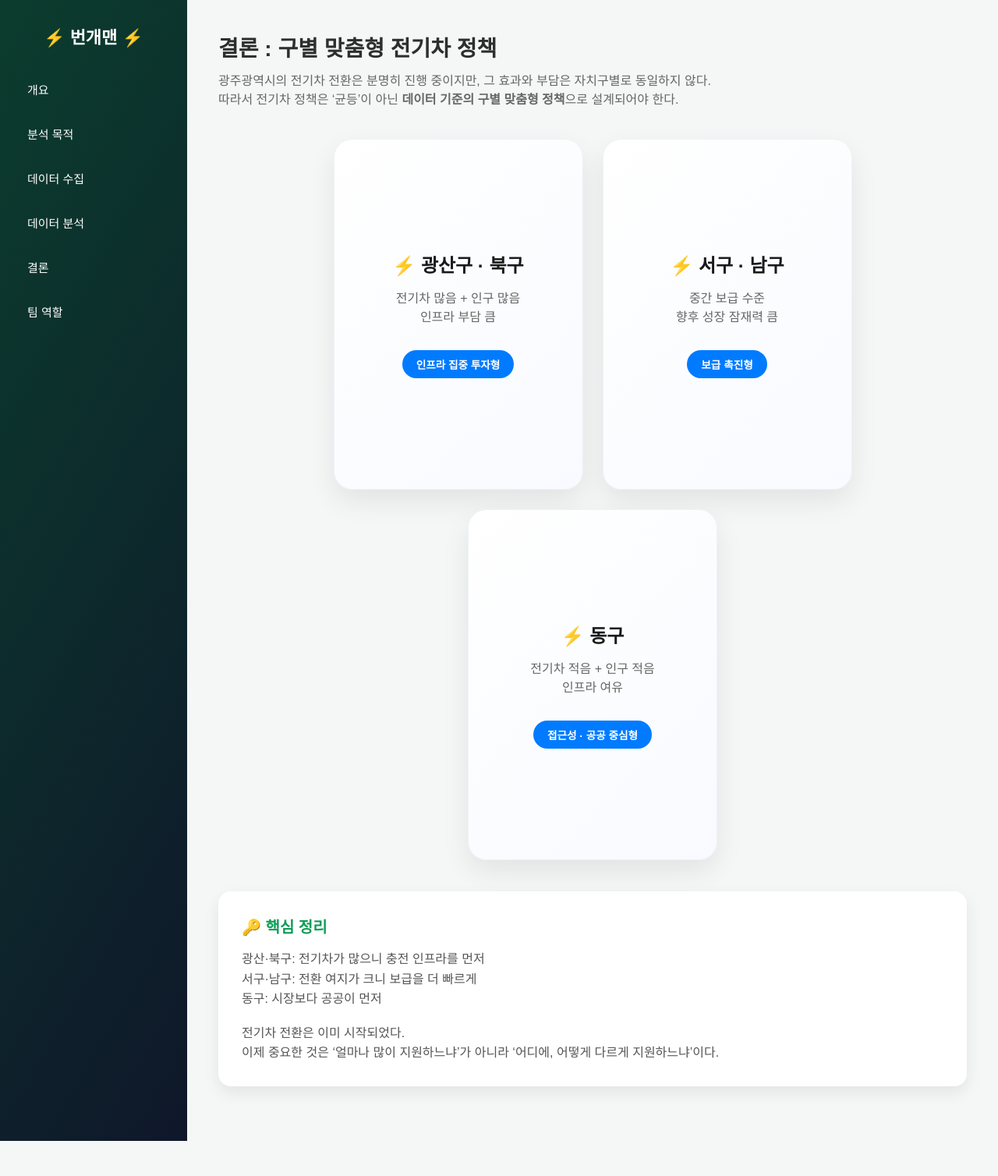
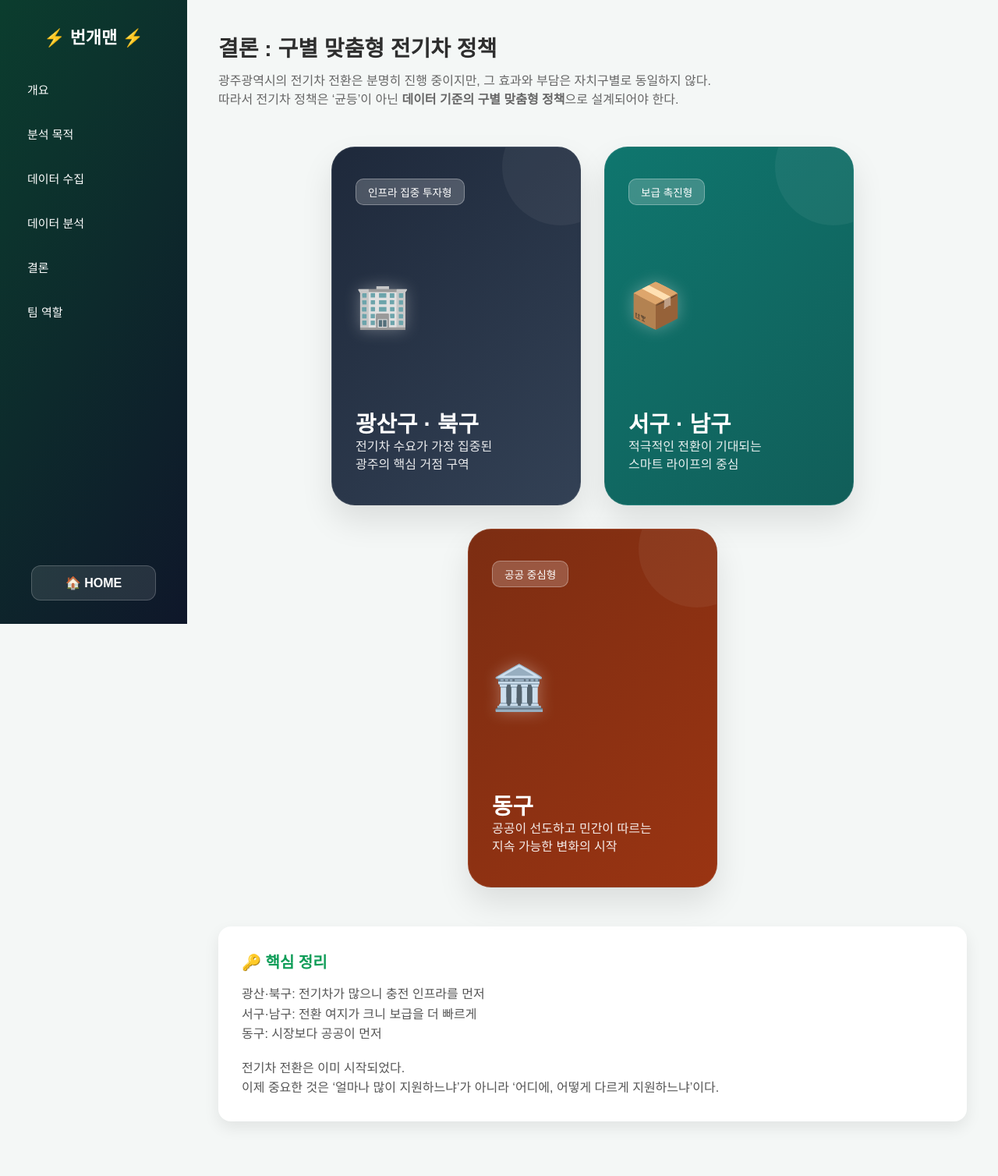
Before and after one commit to 2025-DongA-DataAI-3/car_project, a Flask app: page /conclusion in a window 1280 px wide. Shown: the whole page at 78% size. Before the commit the page ends 1463 px from the top, so only its background shows below. Run offline with Flask 3, Linux system fonts and the light colour scheme.

Commit message:
오늘 최종

```diff
--- a/static/style.css
+++ b/static/style.css
@@ -48,6 +48,41 @@ body {
 
 .sidebar ul li a:hover {
     background: rgba(255, 255, 255, 0.2);
+}
+
+/* 사이드바 전체에 Flex 적용 (하단 배치를 위해) */
+.sidebar {
+    display: flex;
+    flex-direction: column;
+    justify-content: space-between; /* 메뉴와 푸터를 양 끝으로 보냄 */
+    height: 100vh;
+    padding-bottom: 30px;
+}
+
+/* 하단 버튼 영역 */
+.sidebar-footer {
+    padding: 0 20px;
+    margin-top: auto; /* 상단 메뉴가 적어도 아래로 밀리게 함 */
+}
+
+.home-btn {
+    display: block;
+    text-align: center;
+    padding: 12px;
+    background: rgba(255, 255, 255, 0.1);
+    color: white;
+    text-decoration: none;
+    border-radius: 12px;
+    font-weight: bold;
+    transition: all 0.3s ease;
+    border: 1px solid rgba(255, 255, 255, 0.2);
+}
+
+.home-btn:hover {
+    background: #bbf7d0; /* 자동차 페이지의 포인트 컬러와 맞춤 */
+    color: #0b3d2e;
+    transform: translateY(-3px);
+    box-shadow: 0 5px 15px rgba(0, 0, 0, 0.2);
 }
 
 .content {
@@ -203,18 +238,19 @@ h1 {
 /* ===== conclusion 카드 영역 ===== */
 
 /* 컨테이너: 카드들을 가로로 배치 */
+/* 컨테이너 */
 .conclusion-card-container {
     display: flex;
     flex-wrap: wrap;
-    gap: 25px;
+    gap: 30px;
     justify-content: center;
     perspective: 1500px;
-    margin: 40px 0;
+    margin: 50px 0;
 }
 
 .conclusion-card-wrapper {
     width: 320px;
-    height: 450px; /* 높이를 살짝 키워 여유를 줌 */
+    height: 460px;
     cursor: pointer;
 }
 
@@ -222,7 +258,7 @@ h1 {
     position: relative;
     width: 100%;
     height: 100%;
-    transition: transform 0.8s cubic-bezier(0.4, 0, 0.2, 1);
+    transition: transform 0.6s cubic-bezier(0.23, 1, 0.32, 1);
     transform-style: preserve-3d;
 }
 
@@ -230,84 +266,120 @@ h1 {
     transform: rotateY(180deg);
 }
 
-/* 앞면 & 뒷면 공통 스타일 */
+/* 공통 카드 디자인 */
 .conclusion-card-face {
     position: absolute;
     width: 100%;
     height: 100%;
     backface-visibility: hidden;
-    border-radius: 24px; /* 더 둥글고 세련된 모서리 */
-    padding: 35px; /* 모든 면의 여백을 35px로 통일 */
+    border-radius: 30px;
+    padding: 40px 30px;
     box-sizing: border-box;
-    box-shadow: 0 15px 35px rgba(0,0,0,0.08);
+    box-shadow: 0 20px 40px rgba(0,0,0,0.1);
     display: flex;
     flex-direction: column;
+    overflow: hidden; /* 내부 장식 요소가 넘치지 않게 */
 }
 
-/* 앞면: 예쁜 그라데이션 디자인 */
+/* --- 앞면 디자인: 카드 느낌 물씬 --- */
 .conclusion-card-face:not(.conclusion-card-back) {
-    background: linear-gradient(135deg, #ffffff 0%, #f8faff 100%);
-    border: 1px solid #eef2f7;
-    justify-content: center; /* 앞면은 중앙 정렬 느낌 */
-    align-items: center;
-    text-align: center;
+    background: linear-gradient(135deg, #1e293b 0%, #334155 100%); /* 다크한 네이비톤 */
+    color: white;
+    justify-content: space-between;
+    align-items: flex-start; /* 왼쪽 정렬로 변경하여 카드 느낌 강조 */
+    border: 1px solid rgba(255,255,255,0.1);
 }
 
-/* 뒷면: 정보 집중형 디자인 */
-.conclusion-card-back {
-    background: #ffffff;
-    transform: rotateY(180deg);
-    text-align: left; /* 왼쪽 정렬 */
-    justify-content: flex-start;
-    border: 1px solid #007bff; /* 포인트 테두리 */
+/* 배경 장식 원형 */
+.conclusion-card-face:not(.conclusion-card-back)::before {
+    content: "";
+    position: absolute;
+    top: -50px;
+    right: -50px;
+    width: 150px;
+    height: 150px;
+    background: rgba(255, 255, 255, 0.05);
+    border-radius: 50%;
 }
 
-/* 카드 내부 텍스트 스타일 */
-.conclusion-card h2 {
-    font-size: 1.5rem;
+.conclusion-card-face h2 {
+    font-size: 1.8rem;
     font-weight: 800;
-    margin-bottom: 15px;
-    color: #1a1a1a;
-    word-break: keep-all;
+    margin: 0;
+    color: #fff;
+    z-index: 1;
 }
 
-.conclusion-card p {
-    color: #666;
-    line-height: 1.5;
-    margin-bottom: 20px;
+.front-main-icon {
+    font-size: 3.5rem;
+    margin: 20px 0;
+    filter: drop-shadow(0 0 10px rgba(255,255,255,0.3));
 }
 
-/* 뒷면 소제목 (특징, 필요 정책) - 왼쪽 라인 맞춤 */
+.front-desc {
+    font-size: 1rem;
+    opacity: 0.9;
+    line-height: 1.4;
+    font-weight: 300;
+    text-align: left;
+}
+
+/* --- 뒷면 디자인: 깔끔한 정리 --- */
+.conclusion-card-back {
+    background: #f0f4fa
+;
+    transform: rotateY(180deg);
+    border: 2px solid #334155;
+}
+
 .conclusion-card-back h3 {
     font-size: 1.1rem;
-    font-weight: 700;
-    color: #007bff;
-    margin: 0 0 10px 0; /* 불필요한 마진 제거 */
-    padding: 0;
+    color: #1e293b;
+    margin-bottom: 12px;
+    display: flex;
+    align-items: center;
+    gap: 8px;
 }
 
-/* 리스트 스타일 - 왼쪽 여백 최소화하여 제목과 라인 맞춤 */
+.conclusion-card-back h3::before {
+    content: "•";
+    color: #1e293b;
+    font-size: 1.5rem;
+}
+
 .conclusion-card-back ul {
     margin: 0 0 25px 0;
-    padding-left: 18px; /* 불렛 포인트 공간 */
-    list-style-type: disc;
+    padding-left: 0;
+    list-style: none;
 }
 
 .conclusion-card-back li {
     font-size: 0.95rem;
-    color: #444;
+    color: #475569;
     margin-bottom: 8px;
+    padding-left: 15px;
+    position: relative;
     line-height: 1.4;
 }
 
-/* 뱃지 스타일 */
+.conclusion-card-back li::after {
+    content: "";
+    position: absolute;
+    left: 0;
+    top: 10px;
+    width: 4px;
+    height: 4px;
+    background: #cbd5e1;
+    border-radius: 50%;
+}
+
+/* 뱃지 */
 .policy-badge {
-    display: inline-block;
-    background: #007bff;
+    background: rgba(255,255,255,0.2);
+    backdrop-filter: blur(5px);
     color: white;
-    padding: 8px 18px;
-    border-radius: 50px;
+    padding: 6px 15px;
+    border-radius: 10px;
     font-size: 0.85rem;
-    font-weight: 600;
-    margin-top: 10px;
+    border: 1px solid rgba(255,255,255,0.3);
 }
--- a/templates/base.html
+++ b/templates/base.html
@@ -20,6 +20,10 @@
             <li><a href="/conclusion">결론</a></li>
             <li><a href="/team">팀 역할</a></li>
         </ul>
+
+        <div class="sidebar-footer">
+            <a href="/" class="home-btn">🏠 HOME</a>
+        </div>
     </aside>
 
     <!-- 메인 영역 -->
--- a/templates/conclusion.html
+++ b/templates/conclusion.html
@@ -27,24 +27,27 @@
     <div class="conclusion-card-wrapper">
         <div class="conclusion-card" onclick="this.classList.toggle('flip')">
             <div class="conclusion-card-face">
-                <h2>⚡ 광산구 · 북구</h2>
-                <p>전기차 많음 + 인구 많음<br>인프라 부담 큼</p>
                 <span class="policy-badge">인프라 집중 투자형</span>
+                <div class="front-main-icon">🏢</div>
+                <div>
+                    <h2>광산구 · 북구</h2>
+                    <p class="front-desc">전기차 수요가 가장 집중된<br>광주의 핵심 거점 구역</p>
+                </div>
             </div>
 
             <div class="conclusion-card-face conclusion-card-back">
-                <h3>특징</h3>
+                <h3>지역 특징</h3>
                 <ul>
-                    <li>전기차 절대 대수 많음</li>
-                    <li>인구 규모 큼</li>
-                    <li>전기차 1대당 충전기 수 낮음</li>
+                    <li>전기차 절대 대수 최다 구역</li>
+                    <li>높은 인구 밀도로 충전 수요 집중</li>
+                    <li>대단지 아파트 위주 인프라 부족</li>
                 </ul>
 
                 <h3>필요 정책</h3>
                 <ul>
-                    <li>생활권 밀착형 충전기 확대</li>
-                    <li>아파트 중심 급속충전기</li>
-                    <li>충전 대기 완화 정책</li>
+                    <li>생활권 밀착형 급속 충전기 확대</li>
+                    <li>전기차 전용 주차구획 대폭 확충</li>
+                    <li>출퇴근 시간대 충전 로테이션 시스템</li>
                 </ul>
             </div>
         </div>
@@ -52,23 +55,26 @@
 
     <div class="conclusion-card-wrapper">
         <div class="conclusion-card" onclick="this.classList.toggle('flip')">
-            <div class="conclusion-card-face">
-                <h2>⚡ 서구 · 남구</h2>
-                <p>중간 보급 수준<br>향후 성장 잠재력 큼</p>
+            <div class="conclusion-card-face" style="background: linear-gradient(135deg, #0f766e 0%, #115e59 100%);">
                 <span class="policy-badge">보급 촉진형</span>
+                <div class="front-main-icon">📦</div>
+                <div>
+                    <h2>서구 · 남구</h2>
+                    <p class="front-desc">적극적인 전환이 기대되는<br>스마트 라이프의 중심</p>
+                </div>
             </div>
             <div class="conclusion-card-face conclusion-card-back">
-                <h3>특징</h3>
+                <h3>지역 특징</h3>
                 <ul>
-                    <li>전기차 보급 중간 수준</li>
-                    <li>30~50대 인구 비중 높음</li>
-                    <li>향후 보급 증가 가능성 큼</li>
+                    <li>3050세대 경제활동 인구 밀집</li>
+                    <li>신규 차량 구매 및 전환 의사 높음</li>
+                    <li>전기차 보급 중간 단계</li>
                 </ul>
                 <h3>필요 정책</h3>
                 <ul>
-                    <li>구매 유도형 보조금</li>
-                    <li>가구 단위 인센티브</li>
-                    <li>법인 차량 전환 유도</li>
+                    <li>생애 첫 전기차 구매 보조금 강화</li>
+                    <li>공공기관 주차장 내 충전소 개방</li>
+                    <li>법인 및 업무용 차량 전환 인센티브</li>
                 </ul>
             </div>
         </div>
@@ -76,23 +82,26 @@
 
     <div class="conclusion-card-wrapper">
         <div class="conclusion-card" onclick="this.classList.toggle('flip')">
-            <div class="conclusion-card-face">
-                <h2>⚡ 동구</h2>
-                <p>전기차 적음 + 인구 적음<br>인프라 여유</p>
-                <span class="policy-badge">접근성 · 공공 중심형</span>
+            <div class="conclusion-card-face" style="background: linear-gradient(135deg, #7c2d12 0%, #9a3412 100%);">
+                <span class="policy-badge">공공 중심형</span>
+                <div class="front-main-icon">🏛️</div>
+                <div>
+                    <h2>동구</h2>
+                    <p class="front-desc">공공이 선도하고 민간이 따르는<br>지속 가능한 변화의 시작</p>
+                </div>
             </div>
             <div class="conclusion-card-face conclusion-card-back">
-                <h3>특징</h3>
+                <h3>지역 특징</h3>
                 <ul>
-                    <li>전기차 수 가장 적음</li>
-                    <li>1대당 충전기 수 가장 높음</li>
-                    <li>고령층·저밀도 주거 지역</li>
+                    <li>전기차 등록 대수 상대적 적음</li>
+                    <li>1대당 충전기 비율은 가장 여유</li>
+                    <li>고령 인구 및 저밀도 주거 특성</li>
                 </ul>
                 <h3>필요 정책</h3>
                 <ul>
-                    <li>공유·공공 전기차 확대</li>
-                    <li>공공기관 중심 전환</li>
-                    <li>고령층 이용 지원 정책</li>
+                    <li>공공기관 차량 100% 전기차 전환</li>
+                    <li>고령층 맞춤형 충전 UI/UX 지원</li>
+                    <li>동구형 전기차 카쉐어링 활성화</li>
                 </ul>
             </div>
         </div>
```
